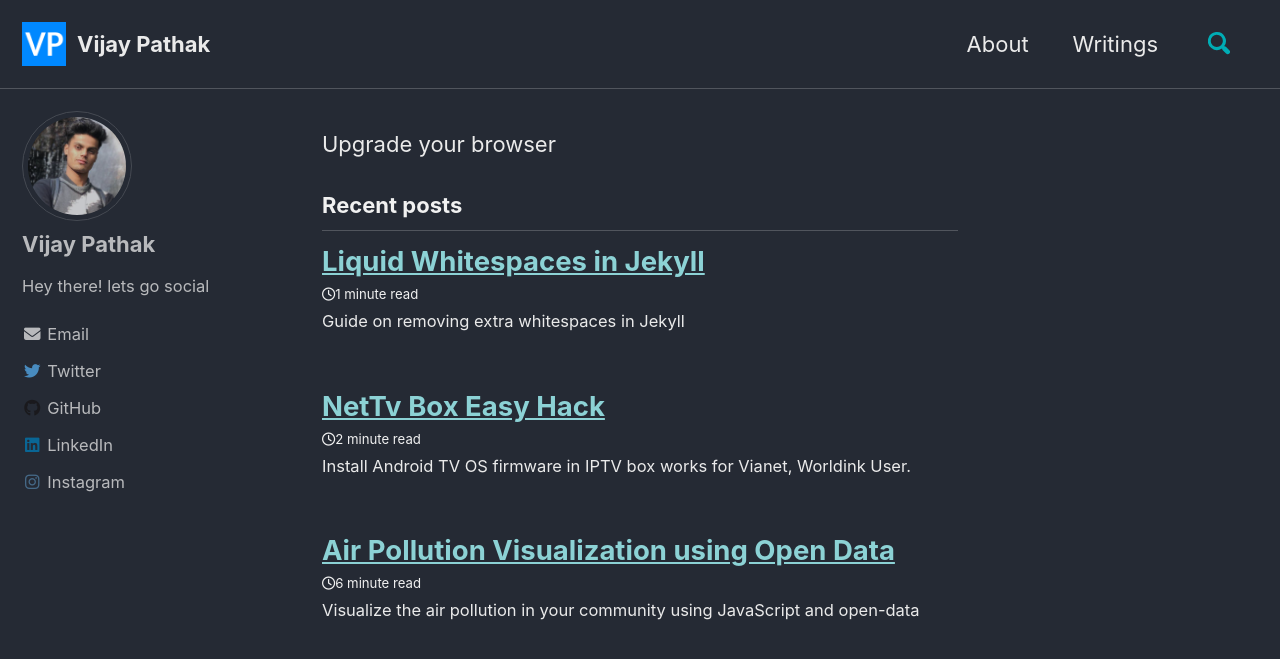
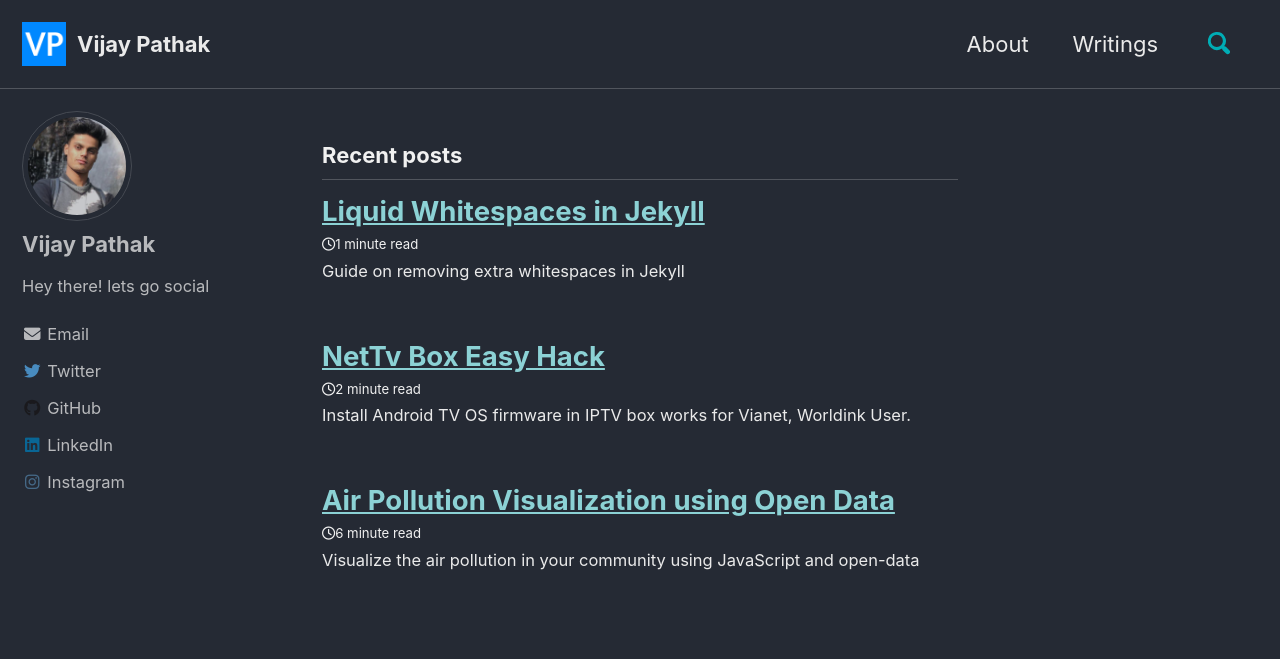
Before and after one commit to hbvj99/hbvj99.github.io, a Jekyll site: the page built from index.html, in a window 1280 px wide and 900 px high. Shown: the top 659 px of the window. Built offline with Jekyll 4.4.1, drawn with Linux system fonts in a browser that asks for light colours; cached includes are drawn as plain includes; nearby versions of some CDN libraries; the list of posts is cut into pages by our own code.

Commit message:
Update index.html

```diff
--- a/index.html
+++ b/index.html
@@ -2,5 +2,3 @@
 layout: home
 author_profile: true
 ---
-
-<![if lte IE 7]>Upgrade your browser<![endif]>
```
